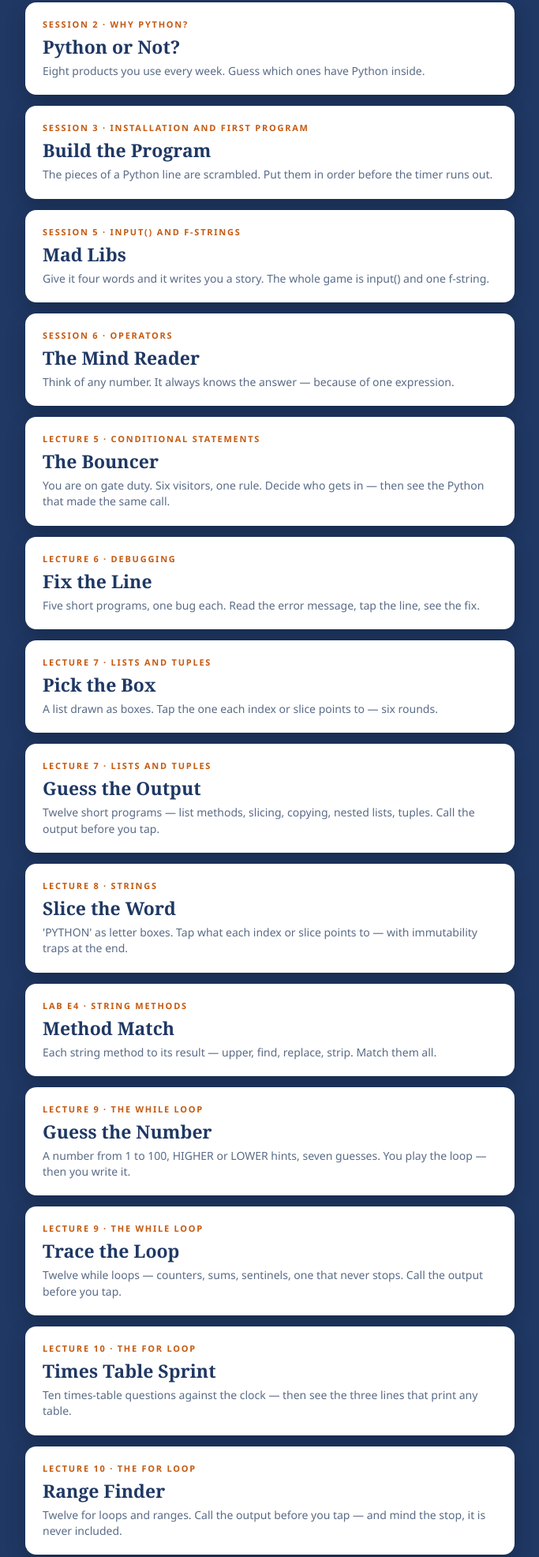
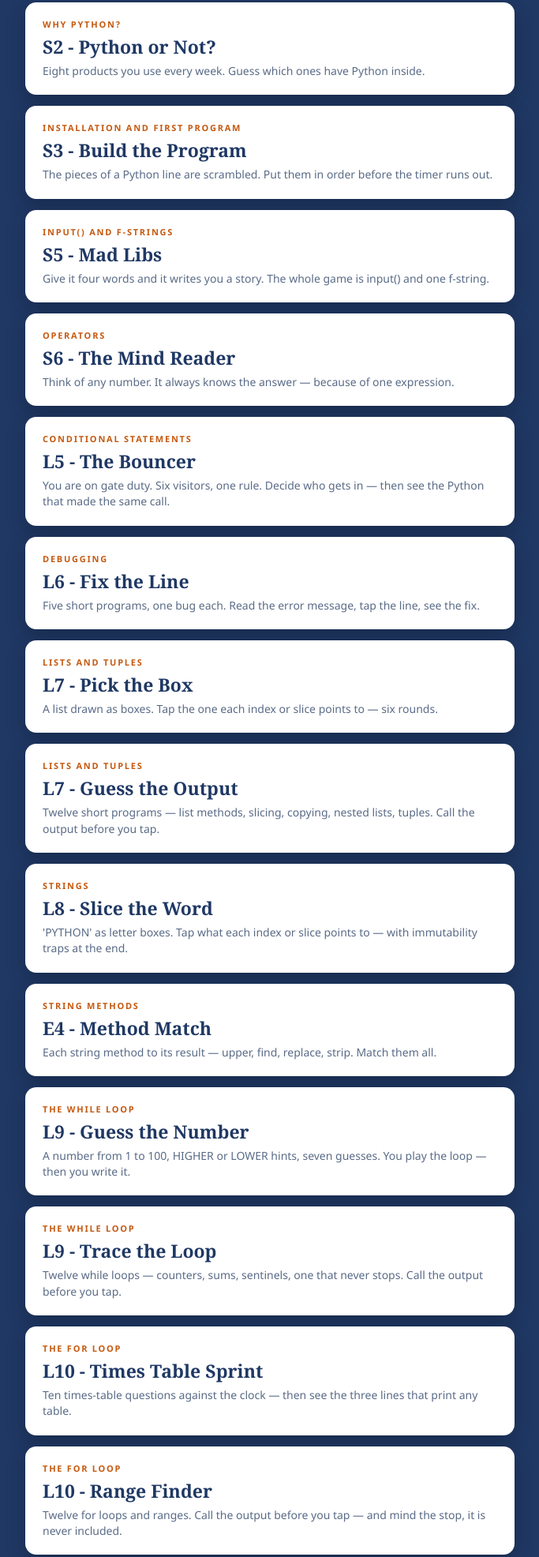
Before and after one commit to 2026csae100/lecture-projects, a plain HTML site: page index.html in a window 1280 px wide. Shown: the part 147-2119 px from the top of the page at 79% size, without its empty margins (298-981 px from the left). Drawn offline with Linux system fonts and the light colour scheme.

Commit message:
Add files via upload

```diff
--- a/index.html
+++ b/index.html
@@ -40,116 +40,116 @@
   </header>
 
   <a class="card" href="python-or-not.html">
-    <div class="session">Session 2 · Why Python?</div>
-    <div class="name">Python or Not?</div>
+    <div class="session">Why Python?</div>
+    <div class="name">S2 - Python or Not?</div>
     <p class="desc">Eight products you use every week. Guess which ones have Python inside.</p>
   </a>
 
   <a class="card" href="session3-build-the-program.html">
-    <div class="session">Session 3 · Installation and First Program</div>
-    <div class="name">Build the Program</div>
+    <div class="session">Installation and First Program</div>
+    <div class="name">S3 - Build the Program</div>
     <p class="desc">The pieces of a Python line are scrambled. Put them in order before the timer runs out.</p>
   </a>
 
   <a class="card" href="madlibs.html">
-    <div class="session">Session 5 · input() and f-strings</div>
-    <div class="name">Mad Libs</div>
+    <div class="session">input() and f-strings</div>
+    <div class="name">S5 - Mad Libs</div>
     <p class="desc">Give it four words and it writes you a story. The whole game is input() and one f-string.</p>
   </a>
 
   <a class="card" href="mindreader.html">
-    <div class="session">Session 6 · Operators</div>
-    <div class="name">The Mind Reader</div>
+    <div class="session">Operators</div>
+    <div class="name">S6 - The Mind Reader</div>
     <p class="desc">Think of any number. It always knows the answer — because of one expression.</p>
   </a>
 
   <a class="card" href="bouncer.html">
-    <div class="session">Lecture 5 · Conditional Statements</div>
-    <div class="name">The Bouncer</div>
+    <div class="session">Conditional Statements</div>
+    <div class="name">L5 - The Bouncer</div>
     <p class="desc">You are on gate duty. Six visitors, one rule. Decide who gets in — then see the Python that made the same call.</p>
   </a>
 
   <a class="card" href="fix-the-line.html">
-    <div class="session">Lecture 6 · Debugging</div>
-    <div class="name">Fix the Line</div>
+    <div class="session">Debugging</div>
+    <div class="name">L6 - Fix the Line</div>
     <p class="desc">Five short programs, one bug each. Read the error message, tap the line, see the fix.</p>
   </a>
 
   <a class="card" href="pick-the-box.html">
-    <div class="session">Lecture 7 · Lists and Tuples</div>
-    <div class="name">Pick the Box</div>
+    <div class="session">Lists and Tuples</div>
+    <div class="name">L7 - Pick the Box</div>
     <p class="desc">A list drawn as boxes. Tap the one each index or slice points to — six rounds.</p>
   </a>
 
   <a class="card" href="guess-the-output.html">
-    <div class="session">Lecture 7 · Lists and Tuples</div>
-    <div class="name">Guess the Output</div>
+    <div class="session">Lists and Tuples</div>
+    <div class="name">L7 - Guess the Output</div>
     <p class="desc">Twelve short programs — list methods, slicing, copying, nested lists, tuples. Call the output before you tap.</p>
   </a>
 
   <a class="card" href="slice-the-word.html">
-    <div class="session">Lecture 8 · Strings</div>
-    <div class="name">Slice the Word</div>
+    <div class="session">Strings</div>
+    <div class="name">L8 - Slice the Word</div>
     <p class="desc">'PYTHON' as letter boxes. Tap what each index or slice points to — with immutability traps at the end.</p>
   </a>
 
   <a class="card" href="method-match.html">
-    <div class="session">Lab E4 · String Methods</div>
-    <div class="name">Method Match</div>
+    <div class="session">String Methods</div>
+    <div class="name">E4 - Method Match</div>
     <p class="desc">Each string method to its result — upper, find, replace, strip. Match them all.</p>
   </a>
 
   <a class="card" href="guess-the-number.html">
-    <div class="session">Lecture 9 · The while Loop</div>
-    <div class="name">Guess the Number</div>
+    <div class="session">The while Loop</div>
+    <div class="name">L9 - Guess the Number</div>
     <p class="desc">A number from 1 to 100, HIGHER or LOWER hints, seven guesses. You play the loop — then you write it.</p>
   </a>
 
   <a class="card" href="trace-the-loop.html">
-    <div class="session">Lecture 9 · The while Loop</div>
-    <div class="name">Trace the Loop</div>
+    <div class="session">The while Loop</div>
+    <div class="name">L9 - Trace the Loop</div>
     <p class="desc">Twelve while loops — counters, sums, sentinels, one that never stops. Call the output before you tap.</p>
   </a>
 
   <a class="card" href="times-table-sprint.html">
-    <div class="session">Lecture 10 · The for Loop</div>
-    <div class="name">Times Table Sprint</div>
+    <div class="session">The for Loop</div>
+    <div class="name">L10 - Times Table Sprint</div>
     <p class="desc">Ten times-table questions against the clock — then see the three lines that print any table.</p>
   </a>
 
   <a class="card" href="range-finder.html">
-    <div class="session">Lecture 10 · The for Loop</div>
-    <div class="name">Range Finder</div>
+    <div class="session">The for Loop</div>
+    <div class="name">L10 - Range Finder</div>
     <p class="desc">Twelve for loops and ranges. Call the output before you tap — and mind the stop, it is never included.</p>
   </a>
 
   <a class="card" href="loop-duel.html">
-    <div class="session">Lectures 9–10 · Loops Practice</div>
-    <div class="name">Loop Duel</div>
+    <div class="session">Loops Practice</div>
+    <div class="name">L9-L10 - Loop Duel</div>
     <p class="desc">Predict what each loop prints, and pick the right loop for each job — for or while.</p>
   </a>
 
   <a class="card" href="break-point.html">
-    <div class="session">Lab E5 · Loop Control Statements</div>
-    <div class="name">Break Point</div>
+    <div class="session">Loop Control Statements</div>
+    <div class="name">E5 - Break Point</div>
     <p class="desc">Eight short loops with break, continue and pass. Predict exactly where each one stops.</p>
   </a>
 
   <a class="card" href="pattern-painter.html">
-    <div class="session">Lecture 11 · Nested Loops and Patterns</div>
-    <div class="name">Pattern Painter</div>
+    <div class="session">Nested Loops and Pattern Programming</div>
+    <div class="name">L11 - Pattern Painter</div>
     <p class="desc">See a pattern, pick the code that paints it — and the other way round. Squares, triangles and the pyramid.</p>
   </a>
 
   <a class="card" href="shrink-the-loop.html">
-    <div class="session">Lecture 12 · Lists and List Comprehension</div>
-    <div class="name">Shrink the Loop</div>
+    <div class="session">Lists and List Comprehension</div>
+    <div class="name">L12 - Shrink the Loop</div>
     <p class="desc">Four-line loops squeezed into one line. Match each loop to its one-liner, and predict what the one-liners give.</p>
   </a>
 
   <a class="card" href="zip-it.html">
-    <div class="session">Lab E6 · Membership, enumerate() and zip()</div>
-    <div class="name">Zip It</div>
+    <div class="session">Membership, enumerate() and zip()</div>
+    <div class="name">E6 - Zip It</div>
     <p class="desc">in, enumerate() and zip(). Predict what Python pairs up — and which tool fits which job.</p>
   </a>
 
```
